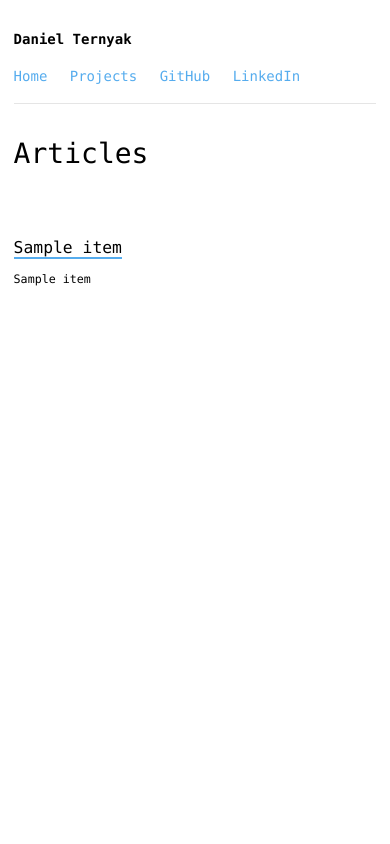
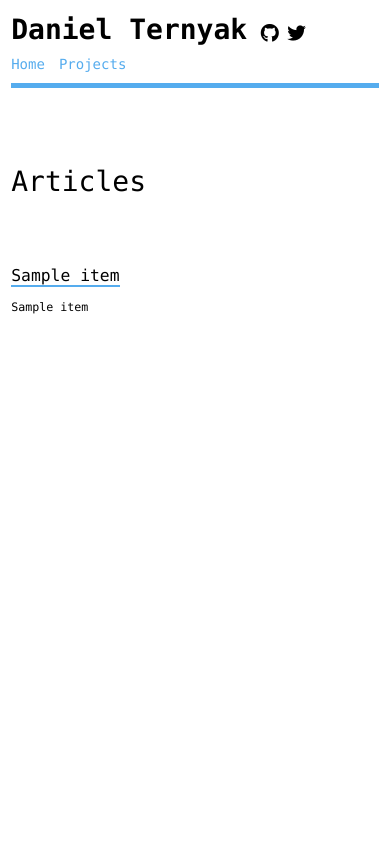
Before and after one commit to dternyak/danielternyak.com, a Python web app: template templates/blog.html in a window 390 px wide. Run offline with Jinja, Linux system fonts and the light colour scheme; the template is opened without the code that fills it: most values are stand-ins (such as "Sample title", 1, 10 or a date in 2020); some libraries are stand-ins or nearby versions.

Commit message:
small redesign

```diff
--- a/templates/base.html
+++ b/templates/base.html
@@ -9,73 +9,76 @@
     <link rel="icon" type="image/png" sizes="32x32" href="assets/favicon-32x32.png">
     <link rel="icon" type="image/png" sizes="16x16" href="assets/favicon-16x16.png">
     <link rel="manifest" href="/site.webmanifest">
+    <link rel="stylesheet" href="https://use.fontawesome.com/releases/v5.8.1/css/all.css"
+          integrity="sha384-50oBUHEmvpQ+1lW4y57PTFmhCaXp0ML5d60M1M7uH2+nqUivzIebhndOJK28anvf" crossorigin="anonymous">
+
+
     <style>
+
+
         footer {
             padding: 50px
         }
 
-        h1 {
-            margin-bottom: 2em;
-            font-size: 2em;
-            font-weight: 200;
-        }
-
         h3 {
             font-weight: 200;
-
-        }
-
-        .menu {
-            float: right;
-        }
-
-        .menu a {
-            display: inline-block;
-            margin-left: 2em;
-            color: #55acee;
-            border-bottom: none;
-        }
-
-        .menu a:hover {
-            transform: translateY(-3px);
-            background: white;
-            color: #55acee;
-            border-bottom: 2px solid #55acee;
-
-        }
-
-        .logo {
-            font-weight: 900;
-            border-bottom: none;
-        }
-
-        .logo:hover {
-            display: inline-block;
-            transform: translateY(-3px);
-            background: white;
-            border-bottom: 2px solid black;
-            color: black
+            margin-bottom: 0.5em
         }
 
         body {
             font: 14px / 1.7 Menlo, Monaco, Lucida Console, Liberation Mono, DejaVu Sans Mono, Bitstream Vera Sans Mono, monospace;
             color: #000;
             background: #fff;
-            word-wrap: break-word
+            position: relative;
+            word-wrap: break-word;
+            margin: 0 0 0 0
         }
 
         .container {
+            clear: both;
             max-width: 600px;
             min-width: 320px;
-            margin: 6em 4em 2em 222px
+            margin: 3em 4em 0 222px
         }
 
+
+        .article {
+            margin-bottom: 3em
+        }
+
+        .project {
+            margin-bottom: 3em
+        }
+
+        .navbar-wrapper {
+            margin-top: 0;
+            margin-bottom: 0;
+            min-width: 320px;
+            max-width: 600px;
+            padding-right: 4em;
+            padding-left: 222px;
+            padding-top: 0.4em;
+        }
+
+
         .navbar {
-            margin-left: 222px;
-            max-width: 600px;
-            min-width: 320px;
-            margin-top: 2em;
+            background-color: white;
+            color: black;
+            border-bottom: 5px solid #55acee;
         }
+
+        .logo {
+            display: inline;
+            font-weight: bold;
+        }
+
+
+        h1 {
+            font-weight: 300;
+            margin-top: 2.5em;
+            margin-bottom: 2em;
+        }
+
 
         img {
             max-width: 100%;
@@ -93,76 +96,142 @@
             color: #fff
         }
 
+        .menu {
+            display: inline-block;
+            float: right;
+            padding-top: 1em;
+        }
+
+        .menu a {
+            float: left;
+            display: inline-block;
+            border-bottom: none;
+            background-color: white;
+            margin-left: 1em;
+            color: #55acee
+        }
+
+         .icons {
+             margin-left: 5px;
+            display: inline;
+            color: black;
+            padding-top: 5px
+        }
+
+        .icons a {
+            margin-bottom: 5px;
+            border-bottom: none;
+        }
+
+
+        .icons i:hover {
+            transform: scale(1.3);
+        }
+
+        .icons a:hover {
+            color: black;
+            background-color: white;
+        }
+
+        .menu a:hover {
+            transform: translateY(-3px);
+            box-shadow: 0 1.5px black;
+        }
+
+
         @media screen and (max-width: 1200px) {
             .container {
-                margin-left: 140px
+                margin-left: 140px;
+                min-width: 320px;
             }
 
-            .navbar {
-                margin-left: 140px;
+            .navbar-wrapper {
+                padding-left: 140px;
             }
         }
 
         @media screen and (max-width: 1000px) {
             .container {
-                margin-left: 60px
+                margin-left: 60px;
+                min-width: 320px;
             }
 
-            .navbar {
-                margin-left: 60px;
+            .navbar-wrapper {
+                padding-left: 60px;
             }
         }
 
         @media screen and (max-width: 800px) {
             .container {
                 margin-left: 1em;
+                min-width: 320px;
+            }
+
+            .navbar-wrapper {
+                padding-left: 1em;
+            }
+
+
+        }
+
+        @media screen and (max-width: 600px) {
+
+            .container {
+                margin: 1em 0 2em;
+                min-width: 320px;
+                padding-left: .8em
+            }
+
+            .navbar-wrapper {
+                padding-left: .8em;
+                padding-right: 0.8em;
+
+            }
+
+             .project {
+                padding-right: 0.8em;
             }
 
             .navbar {
-                margin-left: 1em;
-            }
-        }
-
-        @media screen and (max-width: 600px) {
-            body {
-                padding: .4em
-            }
-
-            .container {
-                margin: 1em 0 2em;
-                padding-top: .5em;
-                border-top: 1px solid rgba(0, 0, 0, .1);
-                min-width: auto
-            }
-
-            .navbar {
-                margin: 1em 0
+                padding-bottom: 30px;
             }
 
             .menu {
-                float: none;
+                padding-top: 0px;
+                width: 100%;
                 display: block;
-                margin: 1em 0;
-                width: 100%
             }
 
             .menu a {
-                margin: 0 1em 0 0;
+                margin-left: 0;
+                margin-right: 1em;
             }
+
+            .icons {
+                display: inline-block
+            }
+
+
         }
+
+
+
     </style>
 </head>
 
 <body>
-<div class="navbar">
-    {% include 'navbar.html' %}
+<div class="navbar-wrapper">
+    <div class="navbar">
+        {% include 'navbar.html' %}
+    </div>
 </div>
+
+
+
 <div class="container">
     {% block body %}
     {% endblock %}
 </div>
-<footer></footer>
-
 </body>
 <script>
     (function (i, s, o, g, r, a, m) {
--- a/templates/blog.html
+++ b/templates/blog.html
@@ -1,17 +1,14 @@
 {% extends 'base.html' %}
 {% block body %}
+    <div class="articles">
         <h1>Articles</h1>
-
         {% for item in posts %}
-        <div style="margin-bottom: 3em;">
-
-            <h3 style="margin-bottom: 0.5em"><a href="{{ item.fullLink }}" target="_blank">{{ item.title }}</a></h3>
+            <div class="article">
+                <h3><a href="{{ item.fullLink }}" target="_blank">{{ item.title }}</a></h3>
                 {% if item.subtitle %}
-                <div>
                         <small>{{ item.subtitle }}</small>
-                </div>
                 {% endif %}
-            </p>
             </div>
         {% endfor %}
+    </div>
 {% endblock %}
--- a/templates/navbar.html
+++ b/templates/navbar.html
@@ -1,7 +1,10 @@
-<a href="/" class="logo" >Daniel Ternyak</a>
+
+<h1 class="logo">Daniel Ternyak</h1>
+<div class="icons">
+    <a href="https://github.com/dternyak" target="_blank"><i class="fab fa-github fa-lg"></i></a>
+    <a href="https://twitter.com/dternyak" target="_blank"><i class="fab fa-twitter fa-lg"></i></a>
+</div>
 <div class="menu">
     <a href="/" title="Home">Home</a>
     <a href="/projects" title="Projects">Projects</a>
-    <a href="https://github.com/dternyak" title="GitHub" target="_blank">GitHub</a>
-    <a href="https://www.linkedin.com/in/dternyak/" title="LinkedIn" target="_blank">LinkedIn</a>
 </div>
```
Also changed, not shown: templates/projects.html (+4 -3 lines). Lines whose indentation alone changed are shown as unchanged.
